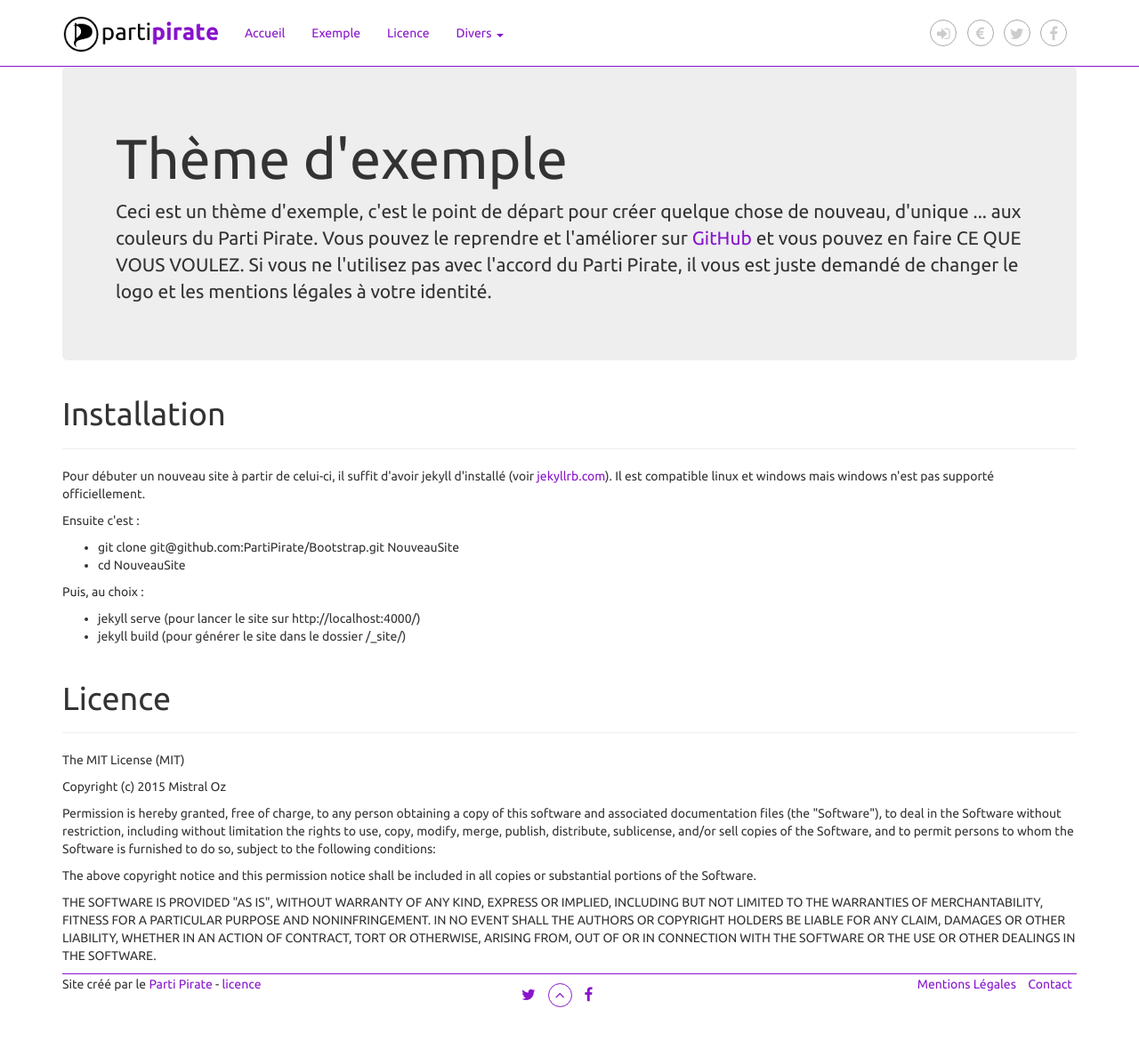
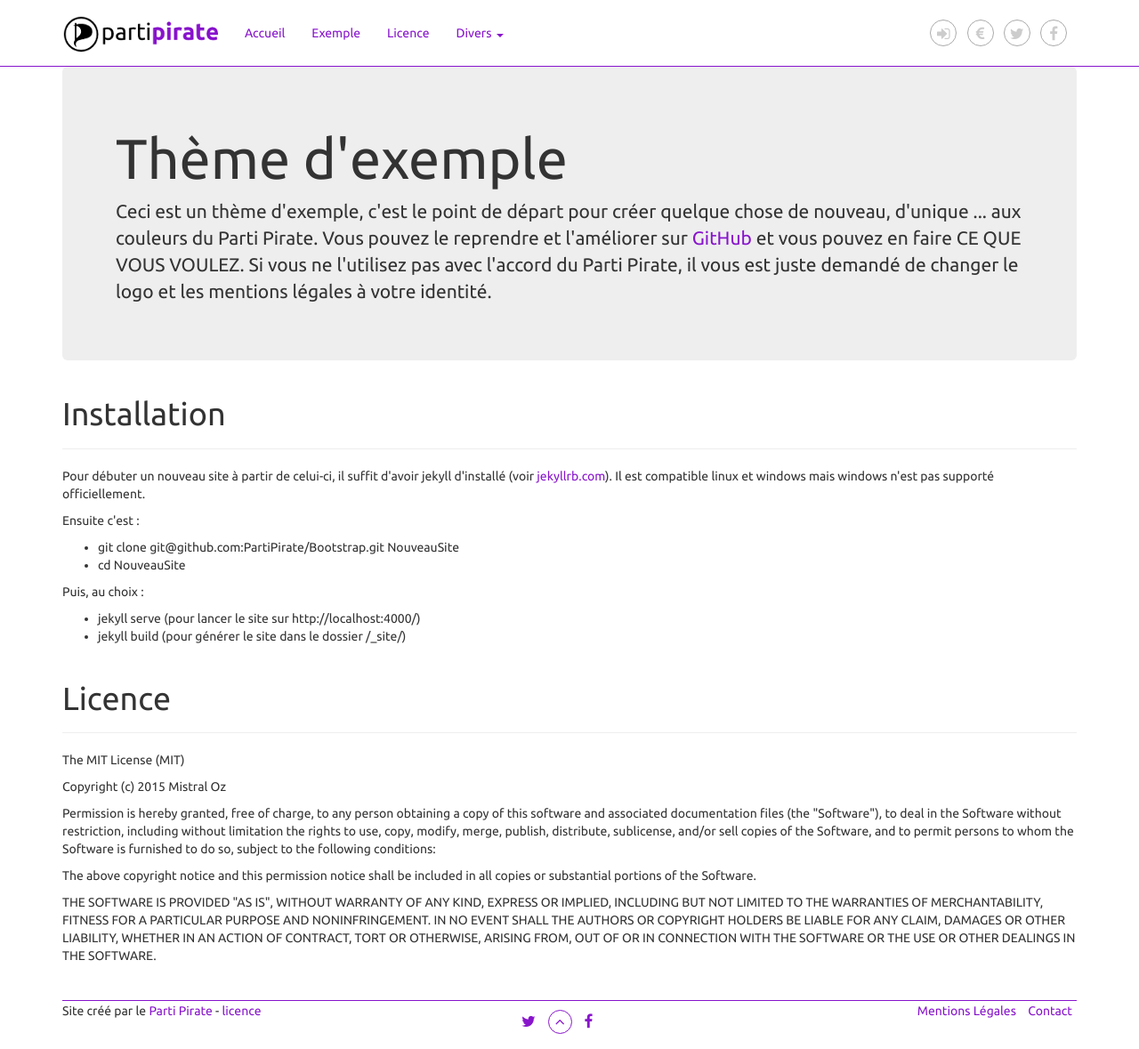
Before and after one commit to PartiPirate/Boutique, a Jekyll site: the page built from index.html, in a window 1280 px wide and 1179 px high. Shown: the whole window at 89% size. Built offline with Jekyll 4.4.1, drawn with Linux system fonts in a browser that asks for light colours.

Commit message:
Espacement du pied de page  + lien logo

```diff
--- a/_includes/navbar.html
+++ b/_includes/navbar.html
@@ -7,7 +7,7 @@
         <span class="icon-bar"></span>
         <span class="icon-bar"></span>
       </button>
-      <a class="navbar-brand" href="index.html"><img src="{{ include.baseUrl }}img/logo.png" alt="Parti Pirate" class="img-responsive" width="175" /></a>
+      <a class="navbar-brand" href="{{ include.baseUrl }}index.html"><img src="{{ include.baseUrl }}img/logo.png" alt="Parti Pirate" class="img-responsive" width="175" /></a>
     </div>
     <div id="navbar" class="navbar-collapse collapse">
       <ul class="nav navbar-nav">
--- a/css/_partipirate.scss
+++ b/css/_partipirate.scss
@@ -101,10 +101,10 @@ body > .container {
 
 footer.footer-page {
   border-top:solid 1px #8814CC;
-  min-height: 20px;
-  padding-top:20px;
-  padding-bottom:20px;
+  margin-top: 40px;
+  margin-bottom: 5px;
   position: relative;
+  height:50px;
 }
   footer.footer-page > div{
     width: 32%;
```
